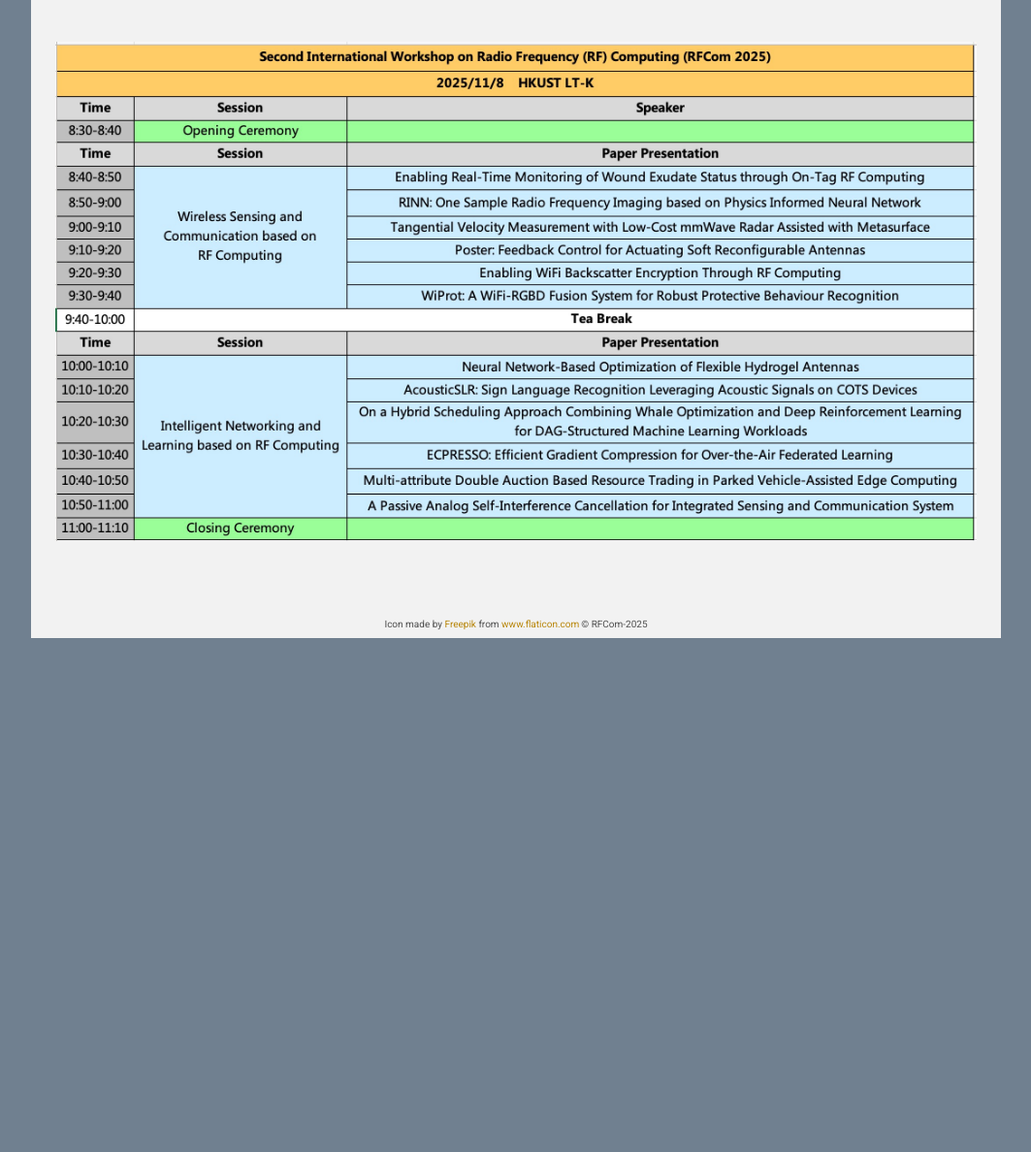
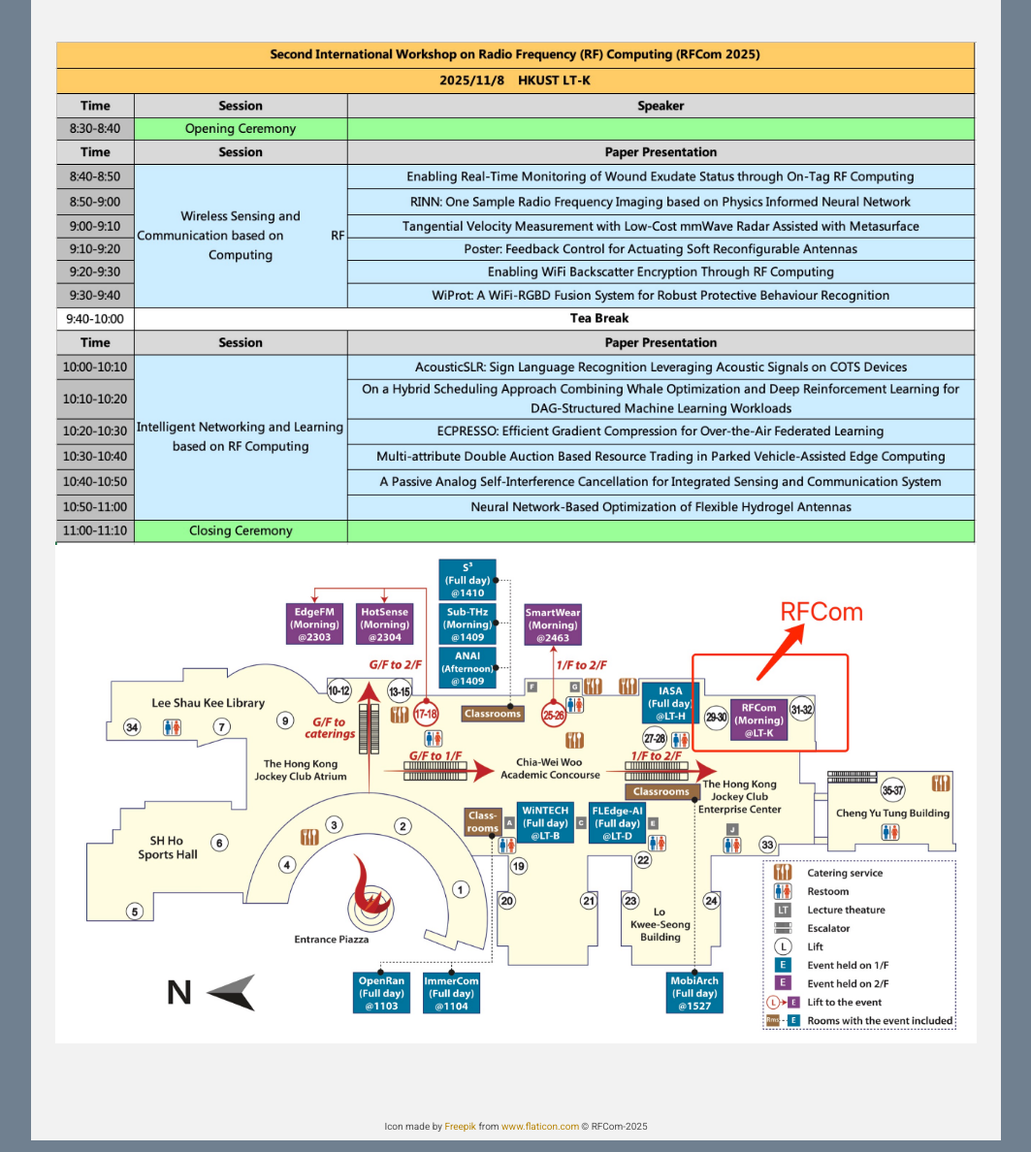
Before and after one commit to xkx-youcha/RFCom2025, a plain HTML site: page program/index.html in a window 1280 px wide. Shown: the part 801-1989 px from the top of the page at 97% size, without its empty margins (108-1171 px from the left). Before the commit the page ends 1471 px from the top, so only its background shows below. Drawn offline with nearby package versions, Linux system fonts and the light colour scheme; some packages are replaced by stand-ins of ours; files that its build step writes are made by us from their sources.

Commit message:
修改时间安排&新增地图

```diff
--- a/program/index.html
+++ b/program/index.html
@@ -61,7 +61,11 @@
         </table>
       <br />
       <div>
-        <img src="assets/2025时间安排_1103.jpg" style="display: block; margin: 0 auto; width: 95%;">
+        <img src="assets/2025时间安排_1105.jpg" style="display: block; margin: 0 auto; width: 95%;">
+        <!-- <h2>To Be Announced...</h2> -->
+      </div>
+      <div>
+        <img src="assets/map.jpg" style="display: block; margin: 0 auto; width: 95%;">
         <!-- <h2>To Be Announced...</h2> -->
       </div>
 
```
Also changed, not shown: assets/2025时间安排_1105.jpg (added), assets/map.jpg (added).
